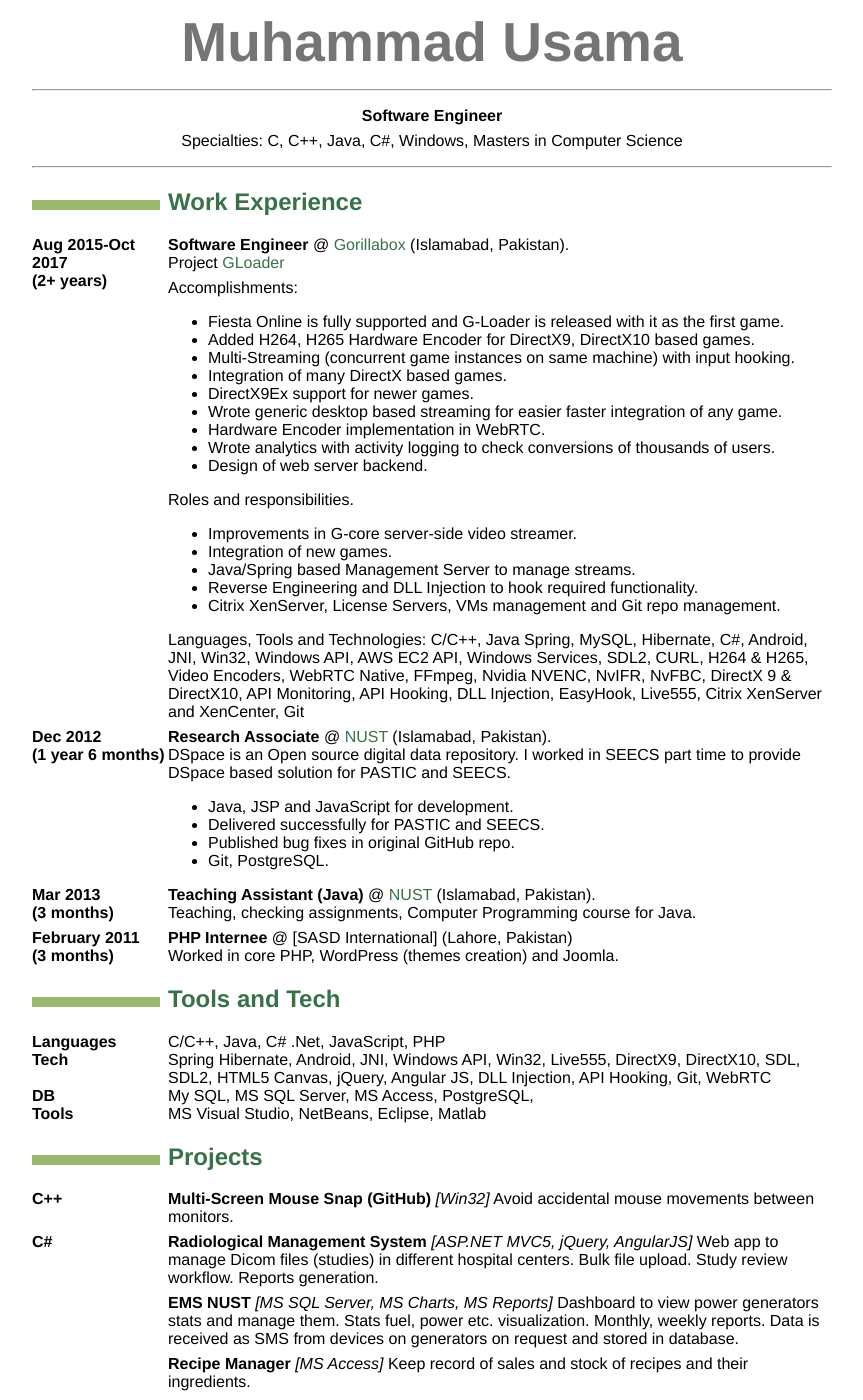
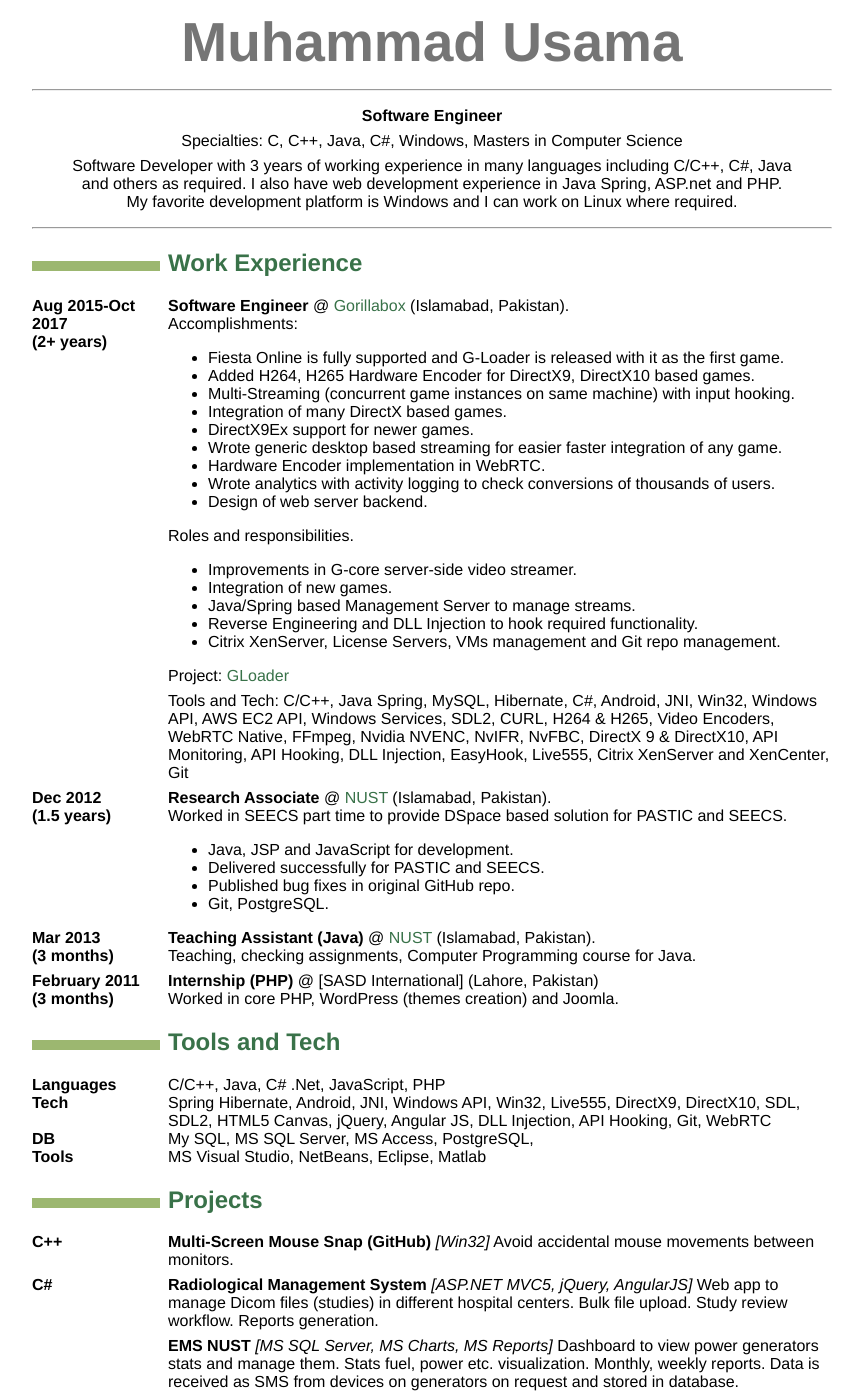
Before and after one commit to SMUsamaShah/SMUsamaShah.github.io, a Jekyll site: the page built from cv/index.md, in a window 1280 px wide and 1400 px high. Shown: the whole window, without its empty margins (208-1071 px from the left). Built offline with Jekyll 4.4.1, drawn with Linux system fonts in a browser that asks for light colours.

Commit message:
Update index.md

```diff
--- a/cv/index.md
+++ b/cv/index.md
@@ -11,6 +11,8 @@
 >
 >  Specialties: C, C++, Java, C#, Windows,
 >  Masters in Computer Science
+>
+> Software Developer with 3 years of working experience in many languages including C/C++, C#, Java and others as required. I also have web development experience in Java Spring, ASP.net and PHP. My favorite development platform is Windows and I can work on Linux where required.
 
 ----
 
@@ -41,35 +41,36 @@
   -  Reverse Engineering and DLL Injection to hook required functionality.
   -  Citrix XenServer, License Servers, VMs management and Git repo management.
 
-  Languages, Tools and Technologies:
+  Project: [GLoader](https://en.gamigo.com/corporate/gamigo-games/gorillabox-brings-its-successful-g-loader-technology-to-the-us-market-in-time-for-game-connection/)
+
+  Tools and Tech:
   C/C++, Java Spring, MySQL, Hibernate, C#, Android, JNI, Win32, Windows API, AWS EC2 API, Windows
   Services, SDL2, CURL, H264 & H265, Video Encoders, WebRTC Native, FFmpeg, Nvidia NVENC, NvIFR,
   NvFBC, DirectX 9 & DirectX10, API Monitoring, API Hooking, DLL Injection, EasyHook, Live555, Citrix
   XenServer and XenCenter, Git
 
 Dec 2012
-(1 year 6 months)
-:   **Research Associate** @ [NUST](http://seecs.nust.edu.pk/) (Islamabad, Pakistan).
+(1.5 years)
+: **Research Associate** @ [NUST](http://seecs.nust.edu.pk/) (Islamabad, Pakistan).
 
-    DSpace is an Open source digital data repository. I worked in SEECS part time to provide DSpace based solution
-    for PASTIC and SEECS.
-    -  Java, JSP and JavaScript for development.
-    -  Delivered successfully for PASTIC and SEECS.
-    -  Published bug fixes in original GitHub repo.
-    -  Git, PostgreSQL.
+  Worked in SEECS part time to provide DSpace based solution for PASTIC and SEECS.
+  -  Java, JSP and JavaScript for development.
+  -  Delivered successfully for PASTIC and SEECS.
+  -  Published bug fixes in original GitHub repo.
+  -  Git, PostgreSQL.
 
 Mar 2013
 (3 months)
-:   **Teaching Assistant (Java)** @ [NUST](http://seecs.nust.edu.pk/) (Islamabad, Pakistan).
+: **Teaching Assistant (Java)** @ [NUST](http://seecs.nust.edu.pk/) (Islamabad, Pakistan).
 
-    Teaching, checking assignments, Computer Programming course for Java.
+  Teaching, checking assignments, Computer Programming course for Java.
 
 
 February 2011
 (3 months)
-:   **PHP Internee** @ [SASD International] (Lahore, Pakistan)
+: **Internship (PHP)** @ [SASD International] (Lahore, Pakistan)
 
-    Worked in core PHP, WordPress (themes creation) and Joomla.
+  Worked in core PHP, WordPress (themes creation) and Joomla.
 
 Tools and Tech
 --------------
```
Also changed, not shown: other parts of cv/index.md (+0 -2 lines).
